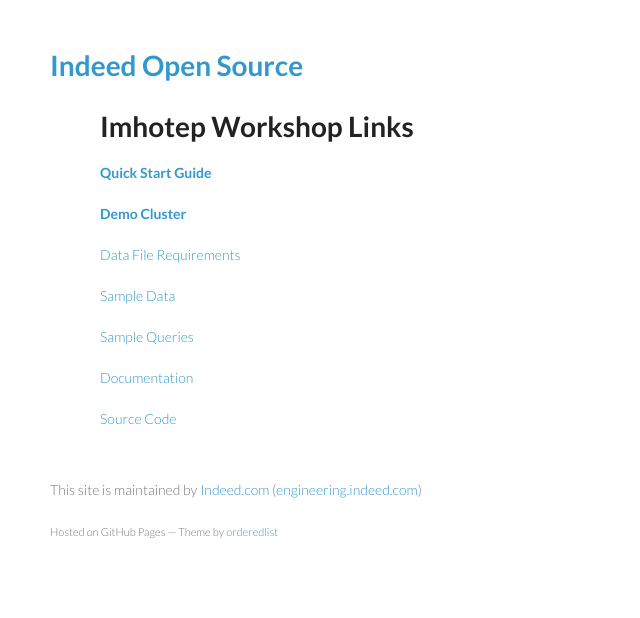
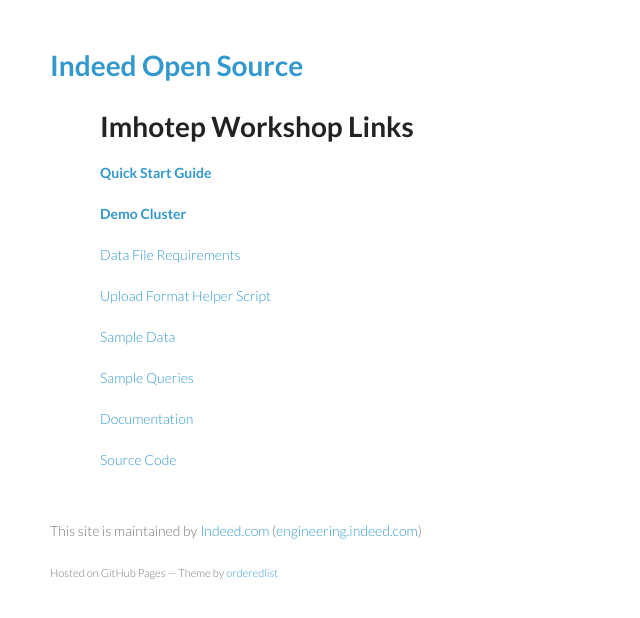
Before and after one commit to youknowjack/indeedeng-youknowjack.github.io, a Jekyll site: the page built from workshop.md, in a window 1280 px wide. Shown: the top 618 px of the page, without its empty margins (0-640 px from the left). Built offline with Jekyll 4.4.1, drawn with Linux system fonts in a browser that asks for light colours; Markdown is read by kramdown in place of the engine named in the settings.

Commit message:
add link to upload format helper script

```diff
--- a/workshop.md
+++ b/workshop.md
@@ -10,6 +10,8 @@
 
 [Data File Requirements](/imhotep/docs/data-file-requirements/)
 
+[Upload Format Helper Script](/imhotep/docs/imhotep_helper/)
+
 [Sample Data](/imhotep/docs/sample-data)
 
 [Sample Queries](/imhotep/docs/sample-queries)
```
